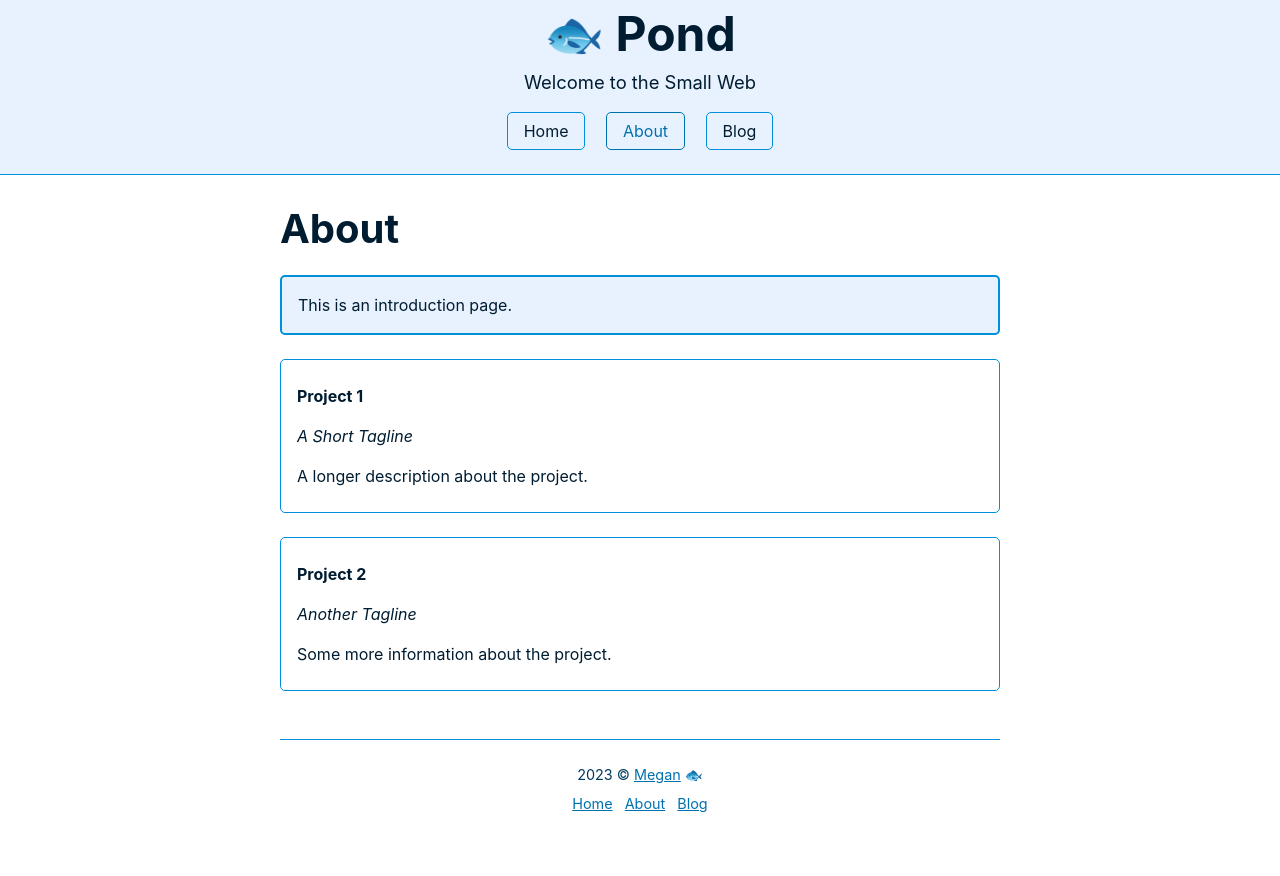
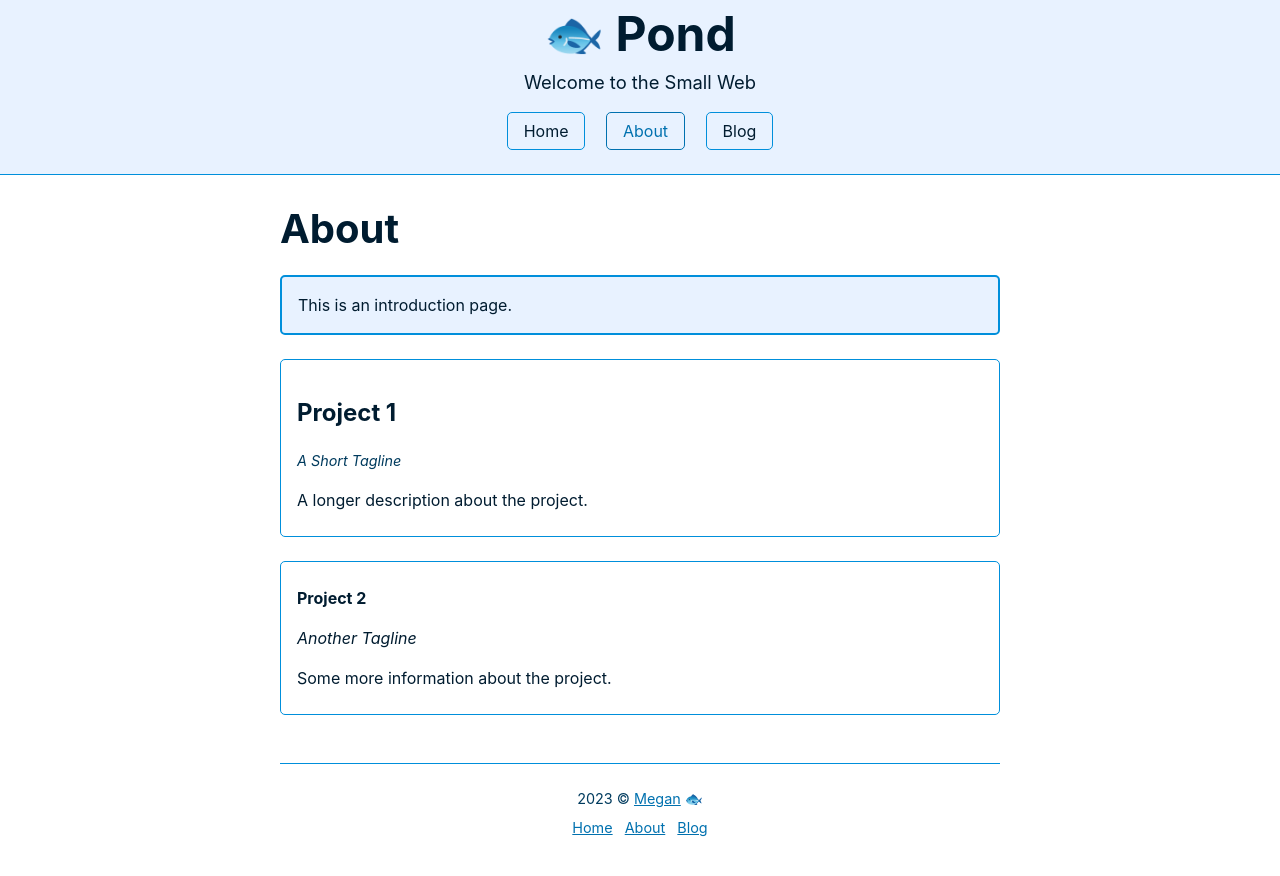
Before and after one commit to megdna/pond, a Jekyll site: the page built from about.md, in a window 1280 px wide. Shown: the top 876 px of the page. Built offline with Jekyll 4.4.1, drawn with Linux system fonts in a browser that asks for light colours.

Commit message:
Update theme

```diff
--- a/about.md
+++ b/about.md
@@ -6,8 +6,8 @@ description: This is an introduction page.
 image: /images/blue.jpg
 ---
 <article>
-<p><b>Project 1</b></p>
-<p><i>A Short Tagline</i></p>
+<h4>Project 1</h4>
+<p class="meta"><i>A Short Tagline</i></p>
 <p>A longer description about the project.</p>
 </article>
 
```
